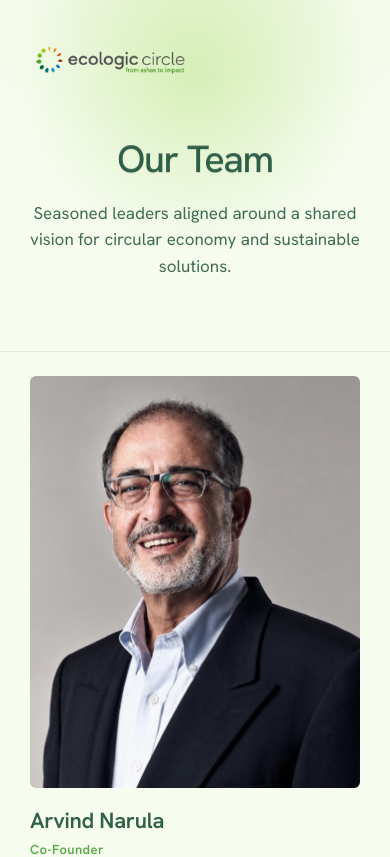
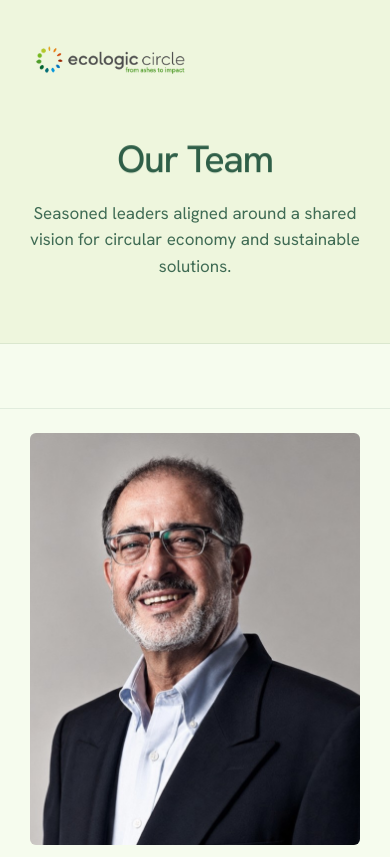
Before and after one commit to inovafani/ecologic-circle-v2, a Next.js app: page /team in a window 390 px wide. Shown: the top 857 px of the page. Built offline with nearby package versions, Linux system fonts and the light colour scheme.

Commit message:
update sunday

```diff
--- a/app/impact/page.tsx
+++ b/app/impact/page.tsx
@@ -118,7 +118,7 @@ export default function ImpactPage() {
         />
 
         {/* ===== SDG CARDS ===== */}
-        <section style={{ background: '#F6FCEE', padding: '10px 0 96px' }}>
+        <section style={{ background: '#F6FCEE', padding: '64px 0 96px' }}>
           <Reveal
             stagger
             className="eco-4col"
--- a/app/partners/page.tsx
+++ b/app/partners/page.tsx
@@ -33,7 +33,7 @@ export default function PartnersPage() {
         />
 
         {/* ===== PARTNER LOGOS ===== */}
-        <section style={{ background: '#F6FCEE', padding: '10px 0 100px' }}>
+        <section style={{ background: '#F6FCEE', padding: '64px 0 100px' }}>
           <Reveal
             stagger
             className="eco-3col"
--- a/app/products/page.tsx
+++ b/app/products/page.tsx
@@ -265,7 +265,7 @@ export default function ProductsPage() {
         />
 
         {/* ===== PRODUCT GRID ===== */}
-        <section style={{ background: '#F6FCEE', padding: '20px 0 110px' }}>
+        <section style={{ background: '#F6FCEE', padding: '64px 0 110px' }}>
           <div style={wrap}>
             <Reveal
               stagger
--- a/components/PageHero.module.css
+++ b/components/PageHero.module.css
@@ -1,21 +1,9 @@
 .hero {
   position: relative;
   padding-top: 34px;
-  overflow: hidden;
-}
-
-/* decorative soft orb behind the title */
-.orb {
-  position: absolute;
-  top: -120px;
-  left: 50%;
-  width: 520px;
-  height: 520px;
-  margin-left: -260px;
-  border-radius: 50%;
-  background: radial-gradient(circle, rgba(159, 217, 90, 0.34) 0%, rgba(159, 217, 90, 0) 68%);
-  pointer-events: none;
-  z-index: 0;
+  /* solid, premium band — flat colour, crisp separation, no glow */
+  background: #eef6dd;
+  border-bottom: 1px solid rgba(47, 95, 72, 0.1);
 }
 
 /* logo — identical placement on every hero (fixed 1160 container) */
@@ -91,11 +79,6 @@
   .logoRow {
     padding: 0 28px;
   }
-  .orb {
-    width: 360px;
-    height: 360px;
-    margin-left: -180px;
-  }
 }
 
 @media (prefers-reduced-motion: reduce) {
--- a/components/PageHero.tsx
+++ b/components/PageHero.tsx
@@ -9,22 +9,13 @@ import styles from './PageHero.module.css';
 type Props = {
   title: string;
   sub?: string;
-  /** radial gradient focus */
-  gradient?: 'center' | 'left' | 'right';
   subMaxWidth?: number;
   titleSize?: number;
-};
-
-const GRADIENTS: Record<string, string> = {
-  center: 'radial-gradient(120% 90% at 50% -10%,#eef7df 0%,#F6FCEE 60%)',
-  left: 'radial-gradient(120% 90% at 15% -10%,#eef7df 0%,#F6FCEE 60%)',
-  right: 'radial-gradient(120% 90% at 85% -10%,#eef7df 0%,#F6FCEE 60%)',
 };
 
 export default function PageHero({
   title,
   sub,
-  gradient = 'center',
   subMaxWidth = 640,
   titleSize = 60,
 }: Props) {
@@ -38,29 +29,18 @@ export default function PageHero({
       gsap
         .timeline({ defaults: { ease: 'power3.out' }, delay: 0.1 })
         .from(`.${styles.logo}`, { y: -16, opacity: 0, duration: 0.7 })
-        .from(`.${styles.orb}`, { scale: 0.6, opacity: 0, duration: 1.1 }, '-=0.4')
         .from(
           `.${styles.word} > span`,
           { yPercent: 120, duration: 0.95, ease: 'power4.out', stagger: 0.07 },
-          '-=0.45'
+          '-=0.4'
         )
         .from(`.${styles.sub}`, { y: 18, opacity: 0, duration: 0.7 }, '-=0.5');
-
-      gsap.to(`.${styles.orb}`, {
-        y: '+=16',
-        duration: 6,
-        ease: 'sine.inOut',
-        yoyo: true,
-        repeat: -1,
-      });
     },
     { scope: root }
   );
 
   return (
-    <section id="site-hero" ref={root} className={styles.hero} style={{ background: GRADIENTS[gradient] }}>
-      <span className={styles.orb} aria-hidden />
-
+    <section id="site-hero" ref={root} className={styles.hero}>
       <div className={styles.logoRow}>
         <Link href="/" aria-label="Ecologic Circle — home">
           {/* eslint-disable-next-line @next/next/no-img-element */}
--- a/components/TeamGrid.module.css
+++ b/components/TeamGrid.module.css
@@ -1,6 +1,6 @@
 .section {
   background: var(--eco-canvas);
-  padding: 8px 0 96px;
+  padding: 64px 0 96px;
 }
 
 /* bordered 2-column grid, matching the reference layout */
@@ -8,8 +8,6 @@
   max-width: 1000px;
   margin: 0 auto;
   padding: 0 40px;
-}
-.grid {
   display: grid;
   grid-template-columns: 1fr 1fr;
   border-top: 1px solid var(--eco-hairline);
--- a/components/home/HomeHero.tsx
+++ b/components/home/HomeHero.tsx
@@ -145,7 +145,7 @@ export default function HomeHero() {
           <div className={styles.art} ref={artRef}>
             {/* eslint-disable-next-line @next/next/no-img-element */}
             <img
-              src="/assets/compostable-packaging.png"
+              src="/assets/hero-box-transparant.png"
               alt="Compostable organic packaging"
             />
           </div>
```
Also changed, not shown: components/home/HomeHero.module.css (+8 -24 lines), public/assets/box-header.jpeg (added), public/assets/hero-box-transparant.png (added).
